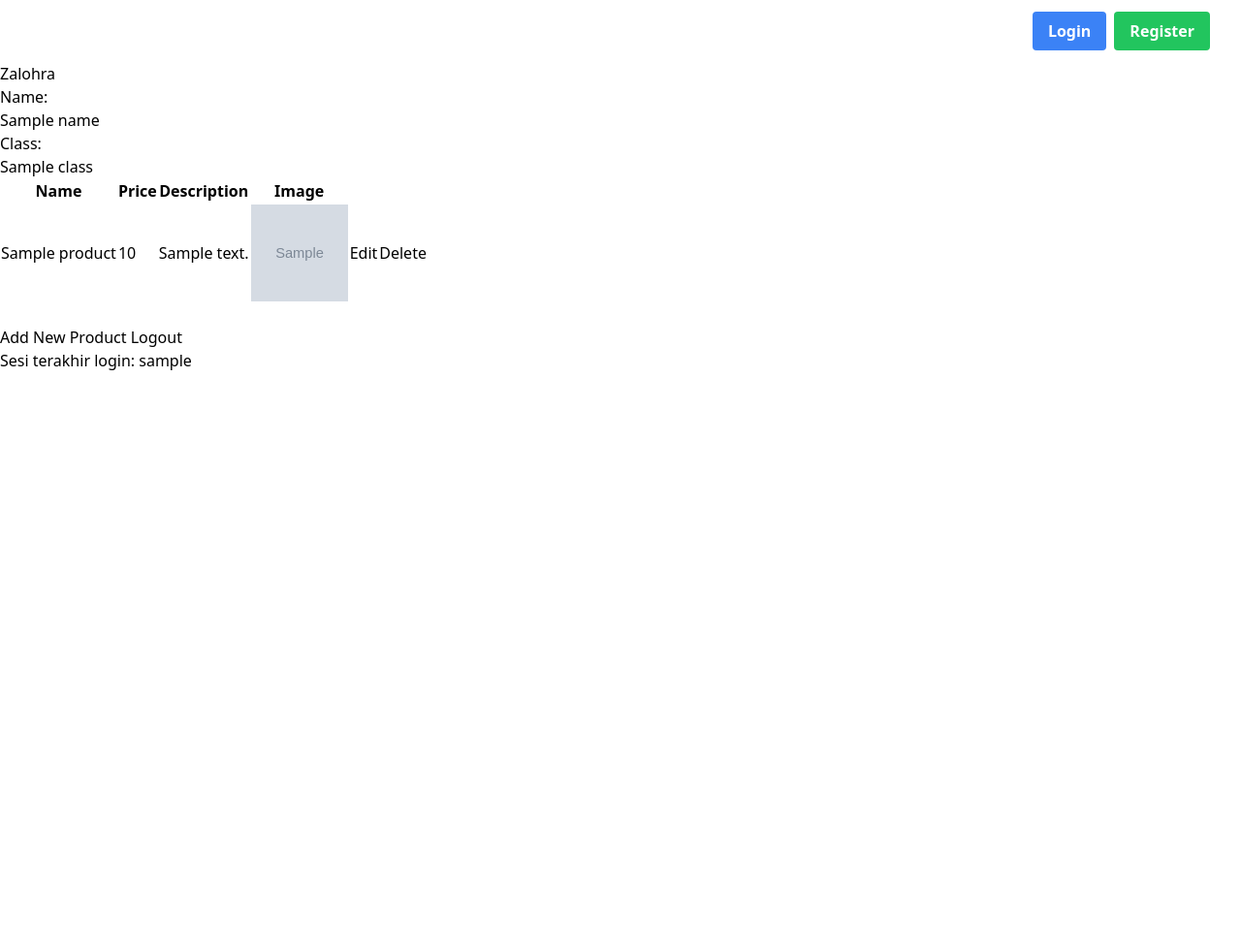
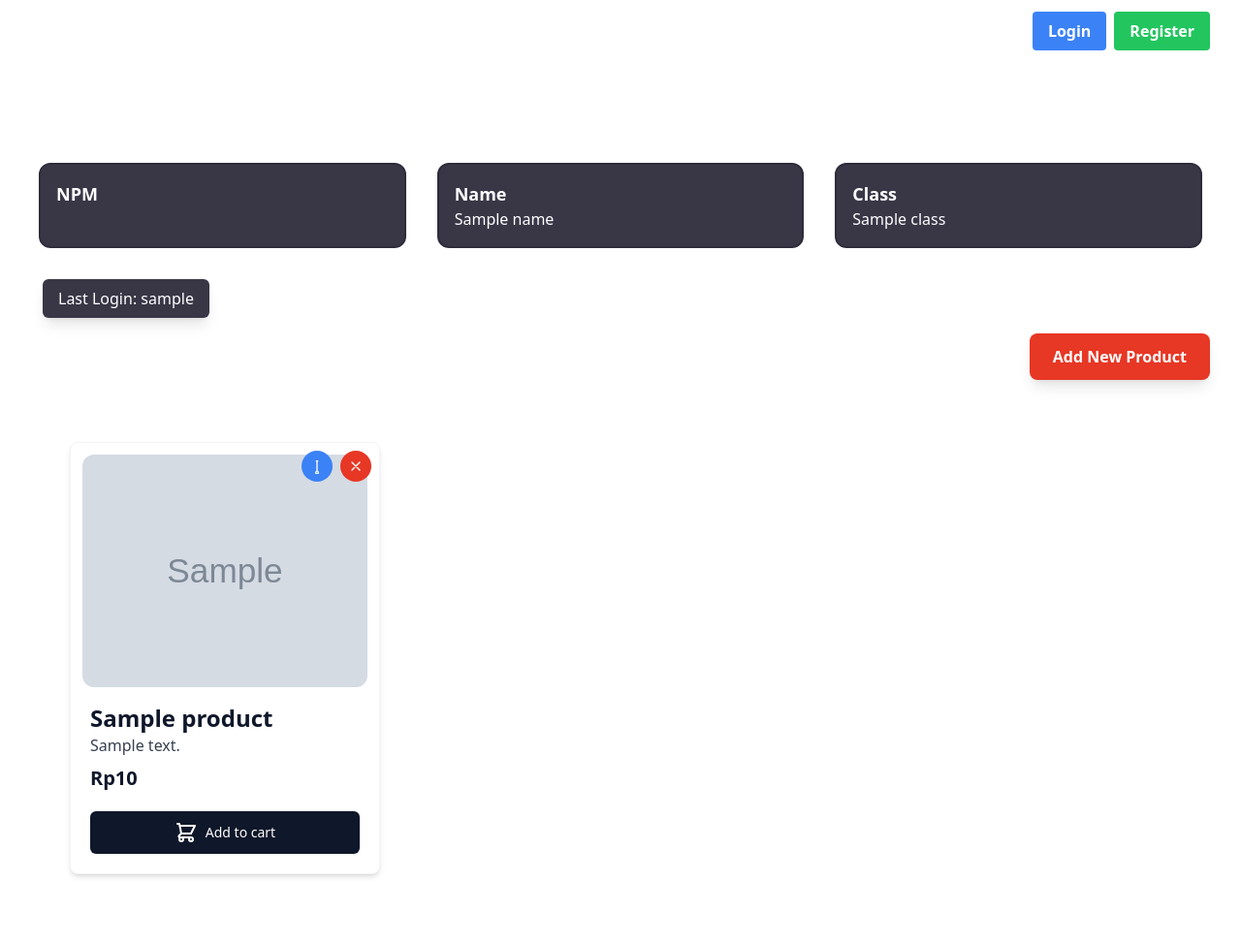
Before and after one commit to rizqyazzahra/Zalohra, a Django app: template main/templates/main.html in a window 1280 px wide. Shown: the whole page at 97% size. Before the commit the page ends 382 px from the top, so only its background shows below. Run offline with Django 5.2, Linux system fonts and the light colour scheme; tables that the repository leaves empty hold one stand-in row (values such as "Sample post"); the template is opened without the code that fills it: values that come from a table or form of the project are taken from there, most other values are stand-ins (such as "Sample title", 1, 10 or a date in 2020); grey boxes marked "Sample" are stand-in pictures; some libraries are stand-ins or nearby versions.

Commit message:
Implement card info & product

```diff
--- /dev/null
+++ b/main/templates/card_info.html
@@ -0,0 +1,6 @@
+<div class="bg-[#393646] rounded-xl overflow-hidden border-2 border-[#2e2c3b]">
+    <div class="p-4">
+      <h5 class="text-lg font-semibold text-white">{{ title }}</h5>
+      <p class="text-white">{{ value }}</p>
+    </div>
+</div>
--- /dev/null
+++ b/main/templates/card_product.html
@@ -0,0 +1,35 @@
+<div class="relative m-10 flex w-full max-w-xs flex-col overflow-hidden rounded-lg border border-gray-100 bg-white shadow-md">
+    <!-- Tombol Edit dan Hapus -->
+    <div class="absolute top-2 right-2 flex space-x-2 z-10">
+        <a href="{% url 'main:edit_product' product.pk %}" class="w-8 h-8 bg-blue-500 text-white rounded-full flex items-center justify-center hover:bg-blue-700 focus:outline-none transition duration-300">
+            <svg xmlns="http://www.w3.org/2000/svg" class="h-4 w-4" fill="none" viewBox="0 0 24 24" stroke="currentColor" stroke-width="2">
+                <path stroke-linecap="round" stroke-linejoin="round" d="M11 4h2m-1 0v16m0 0a2 2 0 100 4 2 2 0 000-4z" />
+            </svg>
+        </a>
+        <a href="{% url 'main:delete_product' product.pk %}" class="w-8 h-8 bg-[#E73725] text-white rounded-full flex items-center justify-center hover:bg-red-700 focus:outline-none transition duration-300">
+            <svg xmlns="http://www.w3.org/2000/svg" class="h-4 w-4" fill="none" viewBox="0 0 24 24" stroke="currentColor" stroke-width="2">
+                <path stroke-linecap="round" stroke-linejoin="round" d="M6 18L18 6M6 6l12 12" />
+            </svg>
+        </a>
+    </div>
+
+    <a class="relative mx-3 mt-3 flex h-60 overflow-hidden rounded-xl" href="#">
+        <img class="object-cover" src="{{ product.image }}" alt="{{ product.name }}" />
+    </a>
+    <div class="mt-4 px-5 pb-5">
+        <h2 class="text-2xl font-bold text-slate-900">{{ product.name }}</h2>
+        <p class="mb-2 text-base dark:text-gray-400 text-gray-700">{{ product.description}}</p>
+
+        <div class="mt-2 mb-5 flex items-center justify-between">
+            <p>
+                <span class="text-xl font-bold text-slate-900"> Rp{{product.price}}</span>
+            </p>
+        </div>
+        <a href="#" class="flex items-center justify-center rounded-md bg-slate-900 px-5 py-2.5 text-center text-sm font-medium text-white hover:bg-gray-700 focus:outline-none focus:ring-4 focus:ring-blue-300">
+            <svg xmlns="http://www.w3.org/2000/svg" class="mr-2 h-6 w-6" fill="none" viewBox="0 0 24 24" stroke="currentColor" stroke-width="2">
+                <path stroke-linecap="round" stroke-linejoin="round" d="M3 3h2l.4 2M7 13h10l4-8H5.4M7 13L5.4 5M7 13l-2.293 2.293c-.63.63-.184 1.707.707 1.707H17m0 0a2 2 0 100 4 2 2 0 000-4zm-8 2a2 2 0 11-4 0 2 2 0 014 0z" />
+            </svg>
+            Add to cart
+        </a>
+    </div>
+</div>
--- a/main/templates/login.html
+++ b/main/templates/login.html
@@ -23,11 +23,11 @@
       <div class="rounded-md shadow-sm space-y-4">
         <div>
           <label for="username" class="sr-only">Username</label>
-          <input id="username" name="username" type="text" required class="appearance-none rounded-md block w-full px-3 py-2 bg-[#E1E1E1] text-gray-900 placeholder-gray-500 focus:outline-none focus:ring-[#393646] focus:border-[#393646] sm:text-sm" placeholder="Username">
+          <input id="username" name="username" type="text" required class="appearance-none rounded-md block w-full px-3 py-2 bg-[#E1E1E1] text-gray-900 placeholder-gray-500 focus:outline-none focus:ring-2 focus:ring-[#393646] focus:border-[#393646] sm:text-sm" placeholder="Username">
         </div>
         <div>
           <label for="password" class="sr-only">Password</label>
-          <input id="password" name="password" type="password" required class="appearance-none rounded-md block w-full px-3 py-2 bg-[#E1E1E1] text-gray-900 placeholder-gray-500 focus:outline-none focus:ring-[#393646] focus:border-[#393646] sm:text-sm" placeholder="Password">
+          <input id="password" name="password" type="password" required class="appearance-none rounded-md block w-full px-3 py-2 bg-[#E1E1E1] text-gray-900 placeholder-gray-500 focus:outline-none focus:ring-2 focus:ring-[#393646] focus:border-[#393646] sm:text-sm" placeholder="Password">
         </div>
       </div>
 
--- a/main/templates/main.html
+++ b/main/templates/main.html
@@ -1,61 +1,59 @@
 {% extends 'base.html' %}
+{% load static %}
+
+{% block meta %}
+<title>Mental Health Tracker</title>
+{% endblock meta %}
 {% block content %}
 {% include 'navbar.html' %}
-<h1>Zalohra</h1>
 
-<h5>Name:</h5>
-<p>{{ name }}</p>
+<div class="overflow-x-hidden px-4 md:px-8 pb-8 pt-24 min-h-screen bg-white flex flex-col">
 
-<h5>Class:</h5>
-<p>{{ class }}</p>
+  <!-- Informasi Pengguna -->
+  <div class="p-2 mb-6 relative">
+    <div class="relative grid grid-cols-1 z-30 md:grid-cols-3 gap-8">
+      {% include "card_info.html" with title='NPM' value=npm %}
+      {% include "card_info.html" with title='Name' value=name %}
+      {% include "card_info.html" with title='Class' value=class %}
+    </div>
+    <!-- Garis Aksen -->
+    <!-- <div class="w-full px-6 absolute top-[44px] left-0 z-20 hidden md:flex">
+      <div class="w-full min-h-4 bg-[#E73725]">
+      </div>
+    </div>
+    <div class="h-full w-full py-6 absolute top-0 left-0 z-20 md:hidden flex">
+      <div class="h-full min-w-4 bg-[#E73725] mx-auto">
+      </div>
+    </div> -->
+  </div>
 
-{% if not products %}
-<p>Belum ada data produk pada Zalohra.</p>
-{% else %}
-<table>
-  <tr>
-    <th>Name</th>
-    <th>Price</th>
-    <th>Description</th>
-    <th>Image</th>
-  </tr>
+  <!-- Informasi Last Login -->
+  <div class="px-3 mb-4">
+    <div class="flex rounded-md items-center bg-[#393646] py-2 px-4 w-fit shadow-lg">
+      <h1 class="text-white text-center">Last Login: {{last_login}}</h1>
+    </div>
+  </div>
 
-  {% comment %} Berikut cara memperlihatkan data produk di bawah baris ini
-  {% endcomment %}
-  {% for product in products %}
-  <tr>
-    <td>{{product.name}}</td>
-    <td>{{product.price}}</td>
-    <td>{{product.description}}</td>
-    <td><img src="{{ product.image }}" alt="{{ product.name }}" style="width: 100px; height: 100px;"></td>
-    <td>
-      <a href="{% url 'main:edit_product' product.pk %}">
-        <button>
-          Edit
-        </button>
-      </a>
-    </td>
-    <td>
-      <a href="{% url 'main:delete_product' product.pk %}">
-        <button>
-          Delete
-        </button>
-      </a>
-    </td>
-  </tr>
-  {% endfor %}
-</table>
-{% endif %}
+  <!-- Tombol Add New Product -->
+  <div class="flex justify-end mb-6">
+    <a href="{% url 'main:create_product' %}" class="bg-[#E73725] hover:bg-red-600 text-white font-bold py-3 px-6 rounded-lg transition duration-300 ease-in-out transform hover:-translate-y-1 hover:scale-105 shadow-lg">
+      Add New Product
+    </a>
+  </div>
 
-<br />
+  <!-- Daftar Produk atau Placeholder -->
+  {% if not products %}
+    <div class="flex flex-col items-center justify-center min-h-[24rem] p-6">
+      <img src="{% static 'images/sedih-banget.png' %}" alt="Sad face" class="w-32 h-32 mb-4"/>
+      <p class="text-center text-gray-600 mt-4">Belum ada data produk pada Zalohra.</p>
+    </div>
+  {% else %}
+    <div class="grid grid-cols-1 sm:grid-cols-2 lg:grid-cols-3 gap-8 w-full">
+      {% for product in products %}
+        {% include 'card_product.html' with product=product %}
+      {% endfor %}
+    </div>
+  {% endif %}
+</div>
 
-<a href="{% url 'main:create_product' %}">
-  <button>Add New Product</button>
-</a>
-
-<a href="{% url 'main:logout' %}">
-  <button>Logout</button>
-</a>
-
-<h5>Sesi terakhir login: {{ last_login }}</h5>
 {% endblock content %}
--- a/static/css/global.css
+++ /dev/null
@@ -1,20 +0,0 @@
-.form-style form input, form textarea, form select {
-    width: 100%;
-    padding: 0.5rem;
-    border: 2px solid #bcbcbc;
-    border-radius: 0.375rem;
-}
-.form-style form input:focus, form textarea:focus, form select:focus {
-    outline: none;
-    border-color: #674ea7;
-    box-shadow: 0 0 0 3px #674ea7;
-}
-@keyframes shine {
-    0% { background-position: -200% 0; }
-    100% { background-position: 200% 0; }
-}
-.animate-shine {
-    background: linear-gradient(120deg, rgba(255, 255, 255, 0.3), rgba(255, 255, 255, 0.1) 50%, rgba(255, 255, 255, 0.3));
-    background-size: 200% 100%;
-    animation: shine 3s infinite;
-}
```
Also changed, not shown: main/templates/create_product.html (+50 -13 lines), main/templates/edit_product.html (+35 -15 lines), main/templates/register.html (+23 -16 lines), static/images/sedih-banget.png (added).
